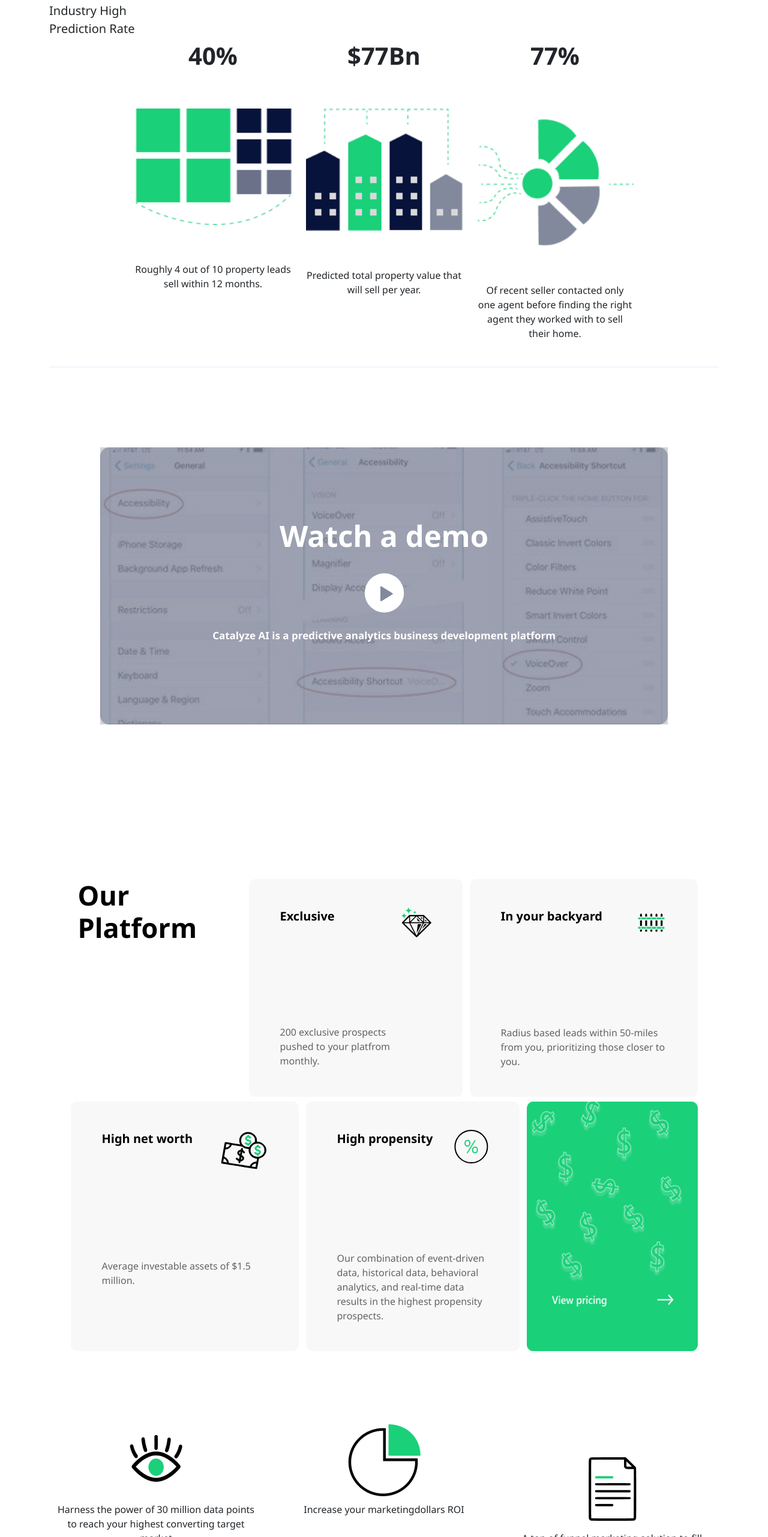
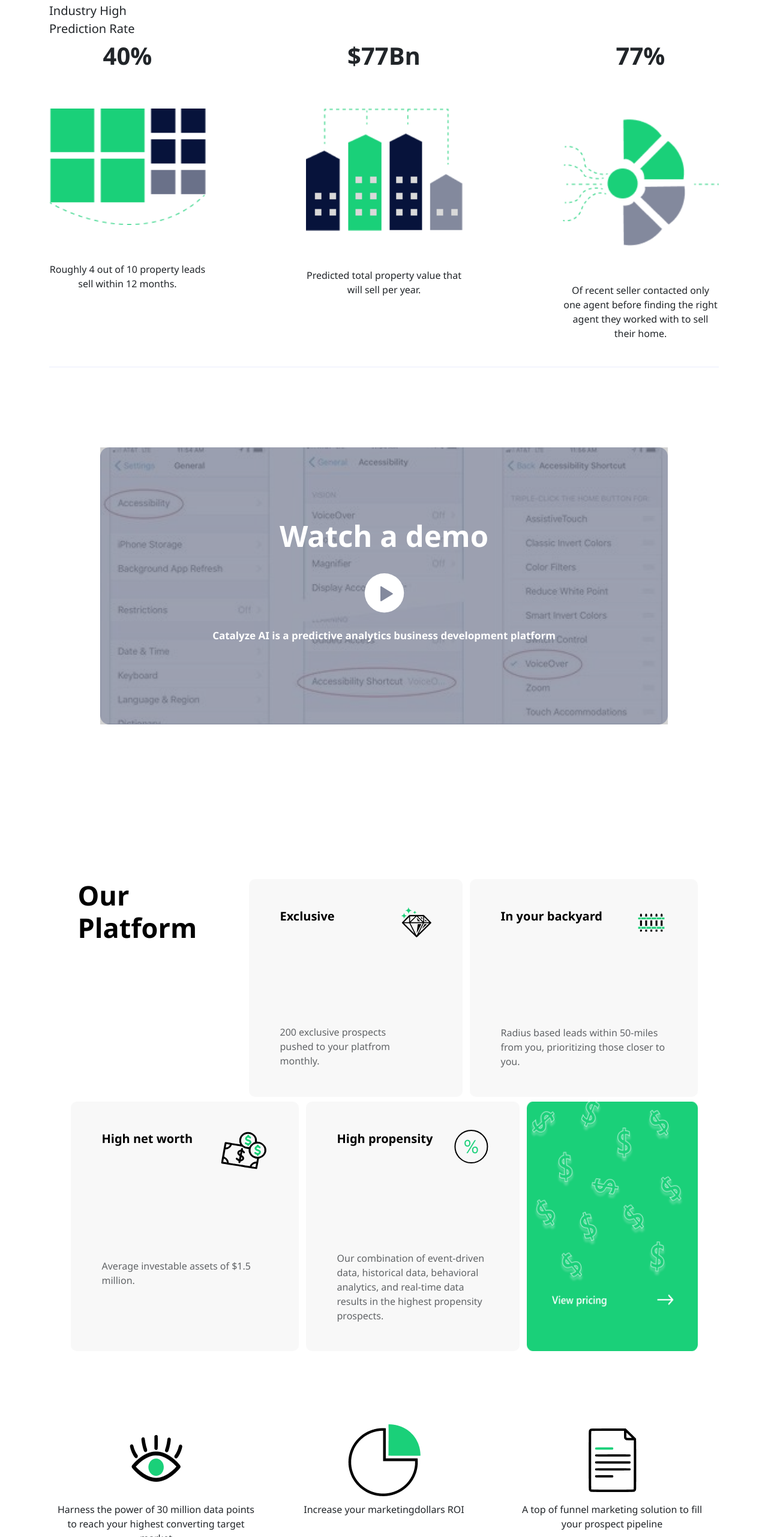
Before and after one commit to ajay-bishnoi/CatalyzeAI, a plain HTML site: page index.html in a window 1280 px wide. Shown: the part 892-3455 px from the top of the page at 60% size. Drawn offline with nearby package versions, Linux system fonts and the light colour scheme.

Commit message:
update somthing

```diff
--- a/index.html
+++ b/index.html
@@ -91,7 +91,7 @@
                 class=" d-lg-block">Prediction
                 Rate</span>
         </p>
-        <div class="row  justify-content-between justify-content-sm-center ">
+        <div class="row  justify-content-between justify-content-sm-center  justify-content-lg-between ">
             <div class="col-lg-3 col-sm-6 col-12">
                 <div class="text-center h-100  ">
                     <p class="fs_40 fw_600 text-center mb-0">40%</p>
@@ -334,7 +334,7 @@
                         <p class="mb-0 fs_16 fw_400 pt_10">Increase your marketingdollars ROI</p>
                     </div>
                 </div>
-                <div class="col-lg-4 col-sm-6 col-12 mt-0 mt-sm-5">
+                <div class="col-lg-4 col-sm-6 col-12 mt-md-0 mt-sm-5">
                     <div class="text-center p_5_10">
                         <img src="assets/img/png/fileimg (1).png" alt="eye image">
                         <p class="mb-0 fs_16 fw_400 pt_10">A top of funnel marketing solution to fill your prospect
```
